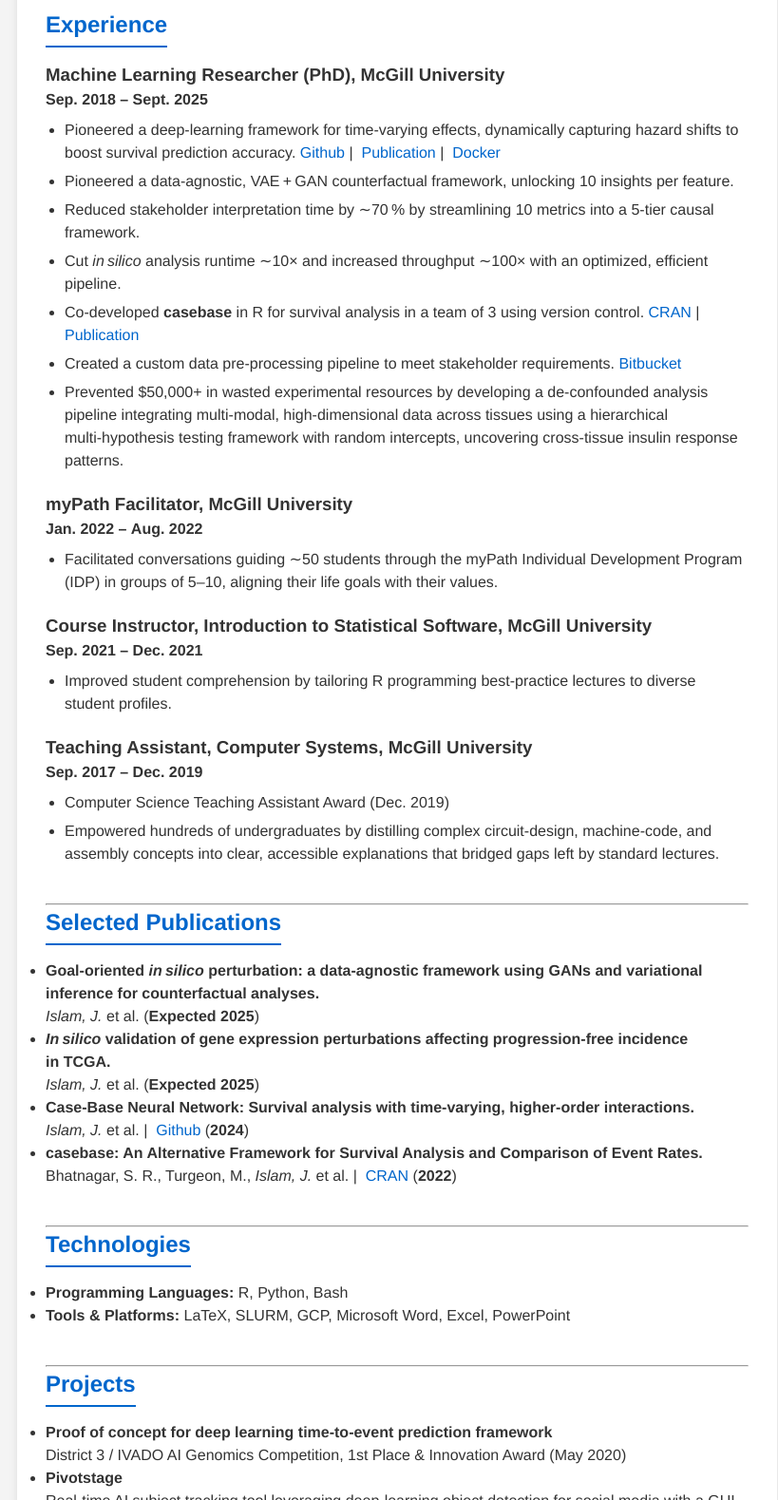
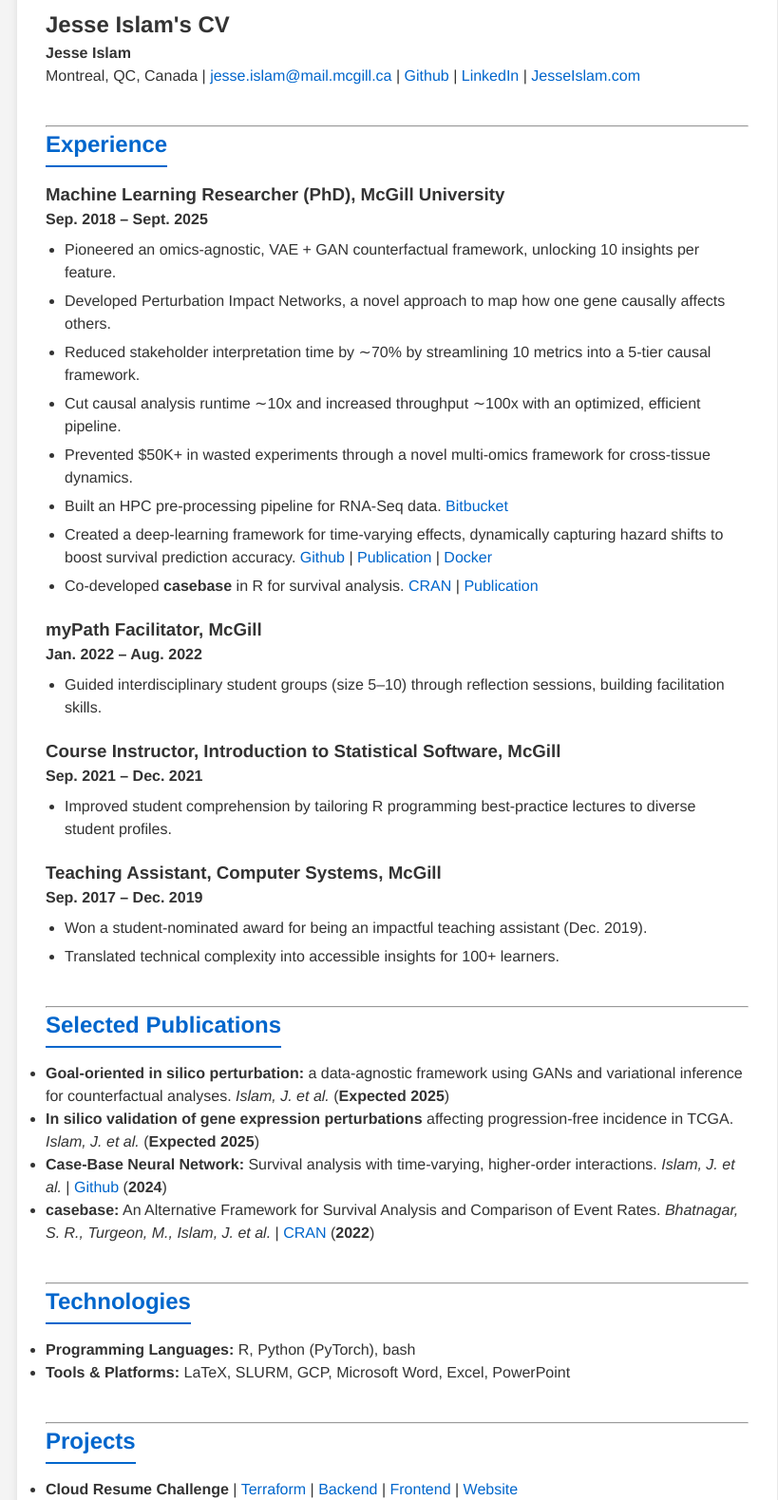
Before and after one commit to Jesse-Islam/resume.jesseislam.com.frontend, a plain HTML site: page index.html in a window 1280 px wide. Shown: the part 280-1859 px from the top of the page at 95% size, without its empty margins (222-1041 px from the left). Drawn offline with Linux system fonts and the light colour scheme; no server answers.

Commit message:
updated resume

```diff
--- a/index.html
+++ b/index.html
@@ -157,7 +157,21 @@
     });
   </script>
 
+
 <!-- Header -->
+<section>
+  <h1>Jesse Islam's CV</h1>
+  <p>
+    <strong>Jesse Islam</strong><br>
+    Montreal, QC, Canada |
+    <a href="mailto:jesse.islam@mail.mcgill.ca">jesse.islam@mail.mcgill.ca</a> |
+    <a href="https://github.com/Jesse-Islam" target="_blank">Github</a> |
+    <a href="https://linkedin.com/in/jesse-islam-154122140/" target="_blank">LinkedIn</a> |
+    <a href="https://jesseislam.com" target="_blank">JesseIslam.com</a>
+  </p>
+</section>
+
+<hr>
 
 <!-- Experience -->
 <section>
@@ -165,87 +179,72 @@
 
   <div class="item">
     <h3>Machine Learning Researcher (PhD), McGill University</h3>
-    <p><strong>Sep. 2018 – Sept. 2025</strong></p>
+    <p><strong>Sep. 2018 – Sept. 2025</strong></p>
     <ul>
+      <li>Pioneered an omics-agnostic, VAE + GAN counterfactual framework, unlocking 10 insights per feature.</li>
+      <li>Developed Perturbation Impact Networks, a novel approach to map how one gene causally affects others.</li>
+      <li>Reduced stakeholder interpretation time by ∼70% by streamlining 10 metrics into a 5-tier causal framework.</li>
+      <li>Cut causal analysis runtime ∼10x and increased throughput ∼100x with an optimized, efficient pipeline.</li>
+      <li>Prevented $50K+ in wasted experiments through a novel multi-omics framework for cross-tissue dynamics.</li>
       <li>
-        Pioneered a deep‑learning framework for time‑varying effects, dynamically capturing hazard shifts to boost survival prediction accuracy.
-        <a href="https://github.com/Jesse-Islam/cbnn" target="_blank">Github</a> |
-        <a href="https://www.sciencedirect.com/science/article/pii/S2666827024000112" target="_blank">Publication</a> |
-        <a href="https://codeocean.com/capsule/6297135/tree/v1" target="_blank">Docker</a>
-      </li>
-      <li>Pioneered a data‑agnostic, VAE + GAN counterfactual framework, unlocking 10 insights per feature.</li>
-      <li>Reduced stakeholder interpretation time by ∼70 % by streamlining 10 metrics into a 5‑tier causal framework.</li>
-      <li>Cut <em>in silico</em> analysis runtime ∼10× and increased throughput ∼100× with an optimized, efficient pipeline.</li>
-      <li>
-        Co‑developed <strong>casebase</strong> in R for survival analysis in a team of 3 using version control.
-        <a href="https://CRAN.R-project.org/package=casebase" target="_blank">CRAN</a> |
-        <a href="https://journal.r-project.org/articles/RJ-2022-052/RJ-2022-052.pdf" target="_blank">Publication</a>
-      </li>
-      <li>
-        Created a custom data pre‑processing pipeline to meet stakeholder requirements.
+        Built an HPC pre-processing pipeline for RNA-Seq data.
         <a href="https://bitbucket.org/Jesse-Islam/genpipes/src/master/" target="_blank">Bitbucket</a>
       </li>
       <li>
-        Prevented $50,000+ in wasted experimental resources by developing a de‑confounded analysis pipeline integrating multi‑modal, high‑dimensional data across tissues using a hierarchical multi‑hypothesis testing framework with random intercepts, uncovering cross‑tissue insulin response patterns.
+        Created a deep-learning framework for time-varying effects, dynamically capturing hazard shifts to boost survival prediction accuracy.
+        <a href="https://github.com/Jesse-Islam/cbnn" target="_blank">Github</a> |
+        <a href="https://www.sciencedirect.com/science/article/pii/S2666827024000112" target="_blank">Publication</a> |
+        <a href="https://codeocean.com/capsule/6297135/tree/v1" target="_blank">Docker</a>
+      </li>
+      <li>
+        Co-developed <strong>casebase</strong> in R for survival analysis.
+        <a href="https://CRAN.R-project.org/package=casebase" target="_blank">CRAN</a> |
+        <a href="https://journal.r-project.org/articles/RJ-2022-052/RJ-2022-052.pdf" target="_blank">Publication</a>
       </li>
     </ul>
   </div>
 
   <div class="item">
-    <h3>myPath Facilitator, McGill University</h3>
-    <p><strong>Jan. 2022 – Aug. 2022</strong></p>
+    <h3>myPath Facilitator, McGill</h3>
+    <p><strong>Jan. 2022 – Aug. 2022</strong></p>
     <ul>
-      <li>
-        Facilitated conversations guiding ∼50 students through the myPath Individual Development Program (IDP) in groups of 5–10, aligning their life goals with their values.
-      </li>
+      <li>Guided interdisciplinary student groups (size 5–10) through reflection sessions, building facilitation skills.</li>
     </ul>
   </div>
 
   <div class="item">
-    <h3>Course Instructor, Introduction to Statistical Software, McGill University</h3>
-    <p><strong>Sep. 2021 – Dec. 2021</strong></p>
+    <h3>Course Instructor, Introduction to Statistical Software, McGill</h3>
+    <p><strong>Sep. 2021 – Dec. 2021</strong></p>
     <ul>
-      <li>
-        Improved student comprehension by tailoring R programming best‑practice lectures to diverse student profiles.
-      </li>
+      <li>Improved student comprehension by tailoring R programming best-practice lectures to diverse student profiles.</li>
     </ul>
   </div>
 
   <div class="item">
-    <h3>Teaching Assistant, Computer Systems, McGill University</h3>
-    <p><strong>Sep. 2017 – Dec. 2019</strong></p>
+    <h3>Teaching Assistant, Computer Systems, McGill</h3>
+    <p><strong>Sep. 2017 – Dec. 2019</strong></p>
     <ul>
-      <li>Computer Science Teaching Assistant Award (Dec. 2019)</li>
-      <li>
-        Empowered hundreds of undergraduates by distilling complex circuit‑design, machine‑code, and assembly concepts into clear, accessible explanations that bridged gaps left by standard lectures.
-      </li>
+      <li>Won a student-nominated award for being an impactful teaching assistant (Dec. 2019).</li>
+      <li>Translated technical complexity into accessible insights for 100+ learners.</li>
     </ul>
   </div>
 </section>
 
 <hr>
 
-<!-- Selected Publications -->
+<!-- Publications -->
 <section>
   <h2>Selected Publications</h2>
   <ul>
+    <li><strong>Goal-oriented in silico perturbation:</strong> a data-agnostic framework using GANs and variational inference for counterfactual analyses. <em>Islam, J. et al.</em> (<strong>Expected 2025</strong>)</li>
+    <li><strong>In silico validation of gene expression perturbations</strong> affecting progression-free incidence in TCGA. <em>Islam, J. et al.</em> (<strong>Expected 2025</strong>)</li>
     <li>
-      <strong>Goal-oriented <em>in silico</em> perturbation: a data‑agnostic framework using GANs and variational inference for counterfactual analyses.</strong><br>
-      <em>Islam, J.</em> et al. (<strong>Expected 2025</strong>)
+      <strong>Case-Base Neural Network:</strong> Survival analysis with time-varying, higher-order interactions. <em>Islam, J. et al.</em> |
+      <a href="https://github.com/Jesse-Islam/cbnn" target="_blank">Github</a> (<strong>2024</strong>)
     </li>
     <li>
-      <strong><em>In silico</em> validation of gene expression perturbations affecting progression‑free incidence in TCGA.</strong><br>
-      <em>Islam, J.</em> et al. (<strong>Expected 2025</strong>)
-    </li>
-    <li>
-      <strong>Case‑Base Neural Network: Survival analysis with time‑varying, higher‑order interactions.</strong><br>
-      <em>Islam, J.</em> et al. |
-      <a href="https://github.com/Jesse-Islam/cbnn" target="_blank">Github</a> (<strong>2024</strong>)
-    </li>
-    <li>
-      <strong>casebase: An Alternative Framework for Survival Analysis and Comparison of Event Rates.</strong><br>
-      Bhatnagar, S. R., Turgeon, M., <em>Islam, J.</em> et al. |
-      <a href="https://CRAN.R-project.org/package=casebase" target="_blank">CRAN</a> (<strong>2022</strong>)
+      <strong>casebase:</strong> An Alternative Framework for Survival Analysis and Comparison of Event Rates. <em>Bhatnagar, S. R., Turgeon, M., Islam, J. et al.</em> |
+      <a href="https://CRAN.R-project.org/package=casebase" target="_blank">CRAN</a> (<strong>2022</strong>)
     </li>
   </ul>
 </section>
@@ -256,8 +255,8 @@
 <section>
   <h2>Technologies</h2>
   <ul>
-    <li><strong>Programming Languages:</strong> R, Python, Bash</li>
-    <li><strong>Tools &amp; Platforms:</strong> LaTeX, SLURM, GCP, Microsoft Word, Excel, PowerPoint</li>
+    <li><strong>Programming Languages:</strong> R, Python (PyTorch), bash</li>
+    <li><strong>Tools & Platforms:</strong> LaTeX, SLURM, GCP, Microsoft Word, Excel, PowerPoint</li>
   </ul>
 </section>
 
@@ -268,25 +267,26 @@
   <h2>Projects</h2>
   <ul>
     <li>
-      <strong>Proof of concept for deep learning time‑to‑event prediction framework</strong><br>
-      District 3 / IVADO AI Genomics Competition, 1st Place & Innovation Award (May 2020)
+      <strong>Cloud Resume Challenge</strong> |
+      <a href="https://github.com/Jesse-Islam/resume.jesseislam.terraform" target="_blank">Terraform</a> |
+      <a href="https://github.com/Jesse-Islam/resume.jesseislam.com.backend" target="_blank">Backend</a> |
+      <a href="https://github.com/Jesse-Islam/resume.jesseislam.com.frontend" target="_blank">Frontend</a> |
+      <a href="https://resume.jesseislam.com/" target="_blank">Website</a><br>
+      Demonstrated skill with cloud applications (GCP), database APIs, Terraform for IaC and Cloud Build for CI/CD.
+    </li>
+    <li>
+      <strong>Proof of Concept for Deep Learning Time-to-Event Prediction Framework</strong><br>
+      District 3 / IVADO AI Genomics Competition, 1st Place & Innovation Award (May 2020).
     </li>
     <li>
       <strong>Pivotstage</strong><br>
-      Real‑time AI subject tracking tool leveraging deep‑learning object detection for social media with a GUI.<br>
+      Real-time AI subject tracking tool leveraging deep-learning object detection with a GUI.
       <a href="https://github.com/Jesse-Islam/pivotstage" target="_blank">Github</a>
     </li>
     <li>
-      <strong>Retrieval‑Augmented Generation for arXiv</strong><br>
-      AI‑powered Python toolkit leveraging transformer LLMs for summarizing and clustering arXiv abstracts.<br>
+      <strong>Retrieval-Augmented Generation for arXiv</strong><br>
+      AI-powered Python toolkit leveraging transformer LLMs for summarizing and clustering arXiv abstracts.
       <a href="https://github.com/Jesse-Islam/arxiv_rag" target="_blank">Github</a>
-    </li>
-    <li>
-      <strong>Cloud resume challenge</strong><br>
-      Demonstrates skill with cloud applications, database APIs, Terraform for IaC and Cloud Build for CI/CD.<br>
-      <a href="https://github.com/Jesse-Islam/resume.jesseislam.terraform" target="_blank">Terraform</a> |
-      <a href="https://github.com/Jesse-Islam/resume.jesseislam.com.backend" target="_blank">Backend</a> |
-      <a href="https://github.com/Jesse-Islam/resume.jesseislam.com.frontend" target="_blank">Frontend</a>
     </li>
   </ul>
 </section>
@@ -297,18 +297,7 @@
 <section>
   <h2>Education</h2>
   <ul>
-    <li>
-      <strong>Ph.D. Quantitative Life Sciences</strong>, McGill (Montreal, QC)<br>
-      Sep. 2018 – Dec. 2025
-    </li>
-    <li>
-      <strong>B.Sc. Joint Major in Computer Science and Biology</strong>, McGill (Montreal, QC)<br>
-      Sep. 2014 – May 2018
-    </li>
+    <li><strong>Ph.D. Quantitative Life Sciences</strong>, McGill (Montreal, QC)<br>Sep. 2018 – Dec. 2025</li>
+    <li><strong>B.Sc. Joint Major in Computer Science and Biology</strong>, McGill (Montreal, QC)<br>Sep. 2014 – May 2018</li>
   </ul>
 </section>
-
-  </div>
-
-
-</body></html>
```
